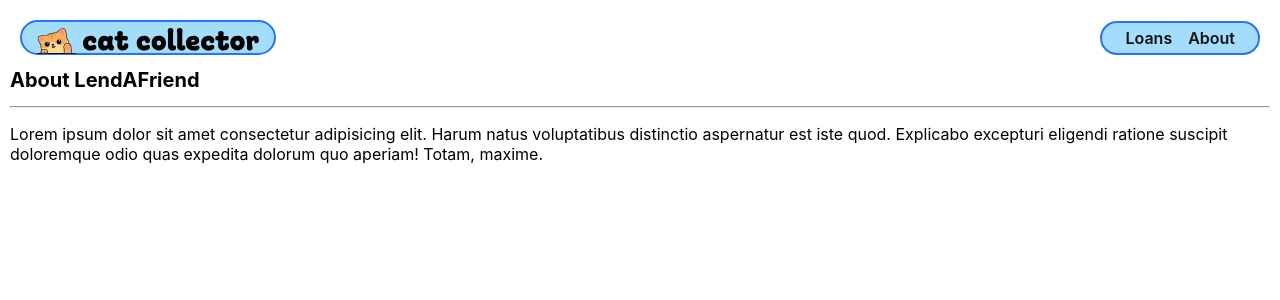
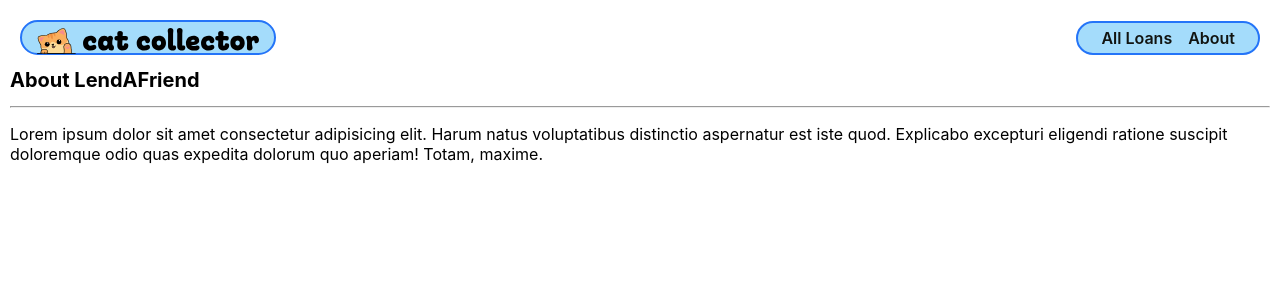
Before and after one commit to korycfitz/lendAFriend, a Django app: template main_app/templates/about.html in a window 1280 px wide. Shown: the top 300 px of the page. Run offline with Django 4.2, Linux system fonts and the light colour scheme; the template is opened without the code that fills it, so the values that code supplies are empty.

Commit message:
adjust nav in base.html to use the url template tag instead of hard-coded URL

```diff
--- a/main_app/templates/base.html
+++ b/main_app/templates/base.html
@@ -28,8 +28,8 @@
     </div>
     <nav>
       <ul>
-        <li><a href="/loans">Loans</a></li>
-        <li><a href="/about">About</a></li>
+        <li><a href="{% url 'loan-index' %}">All Loans</a></li>
+        <li><a href="{% url 'about' %}">About</a></li>
       </ul>
     </nav>
   </header>
```
